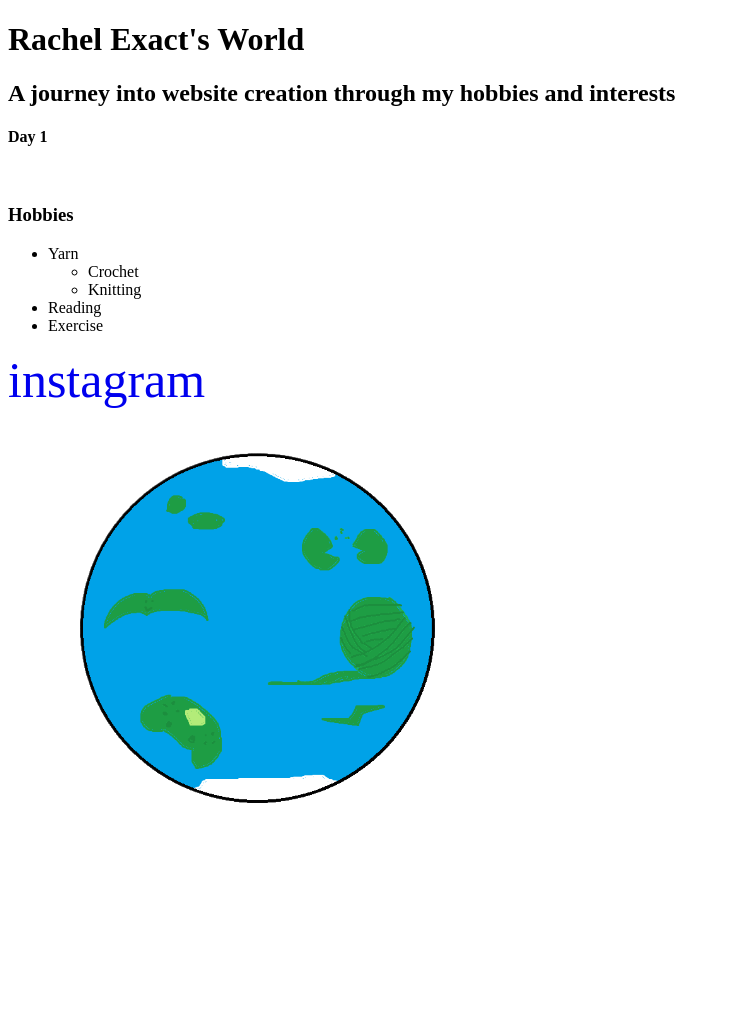
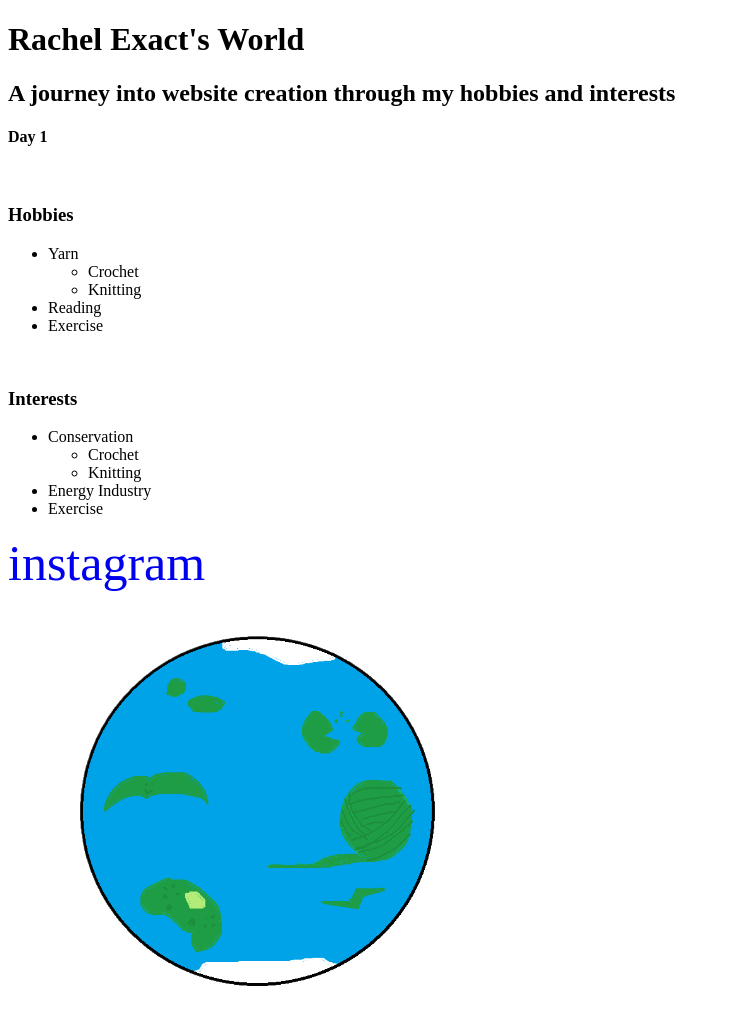
Before and after one commit to Rachel-Exact/RE-Machinations, a plain HTML site: page Website_v0.html in a window 1280 px wide. Shown: the whole page, without its empty margins (0-730 px from the left). Before the commit the page ends 860 px from the top, so only its background shows below. Drawn offline with Linux system fonts and the light colour scheme.

Commit message:
Add files via upload

```diff
--- a/Website_v0.html
+++ b/Website_v0.html
@@ -25,6 +25,21 @@
             <li>Exercise</li>
 
         </ul>
+        <br>
+        <h3>Interests</h3>
+        <ul> <!--ol is for numbered lists-->
+            <li>Conservation
+                <ul>
+                    <li>Crochet</li>
+                    <li>Knitting</li>
+                </ul>
+            </li>
+
+            <li>Energy Industry</li>
+            <li>Exercise</li>
+
+        </ul>
+
 
         <a href="https://www.instagram.com/exactimondo/"target="_blank" style="font-size: 50px; text-decoration: none">instagram</a>
 
```
